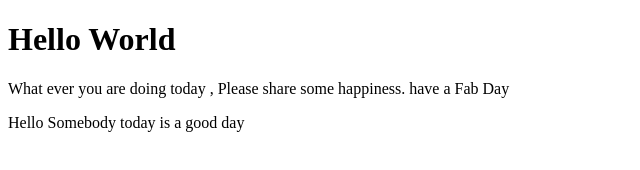
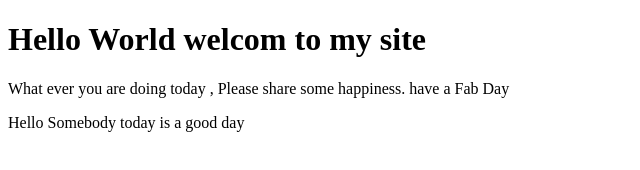
Before and after one commit to okenyi24/project-a, a plain HTML site: page index.html in a window 1280 px wide. Shown: the whole page, without its empty margins (0-640 px from the left). Drawn offline with Linux system fonts and the light colour scheme.

Commit message:
Update index.html

```diff
--- a/index.html
+++ b/index.html
@@ -5,7 +5,7 @@
 		<title> itern </title>
 	</head>
 	<body>
-		<h1> Hello World</h1>
+		<h1> Hello World welcom to my site</h1>
 		<p> What ever you are doing today , Please share some happiness. have a Fab Day </P>
 		<p> Hello Somebody today is a good day </p>
 	</body>
```
